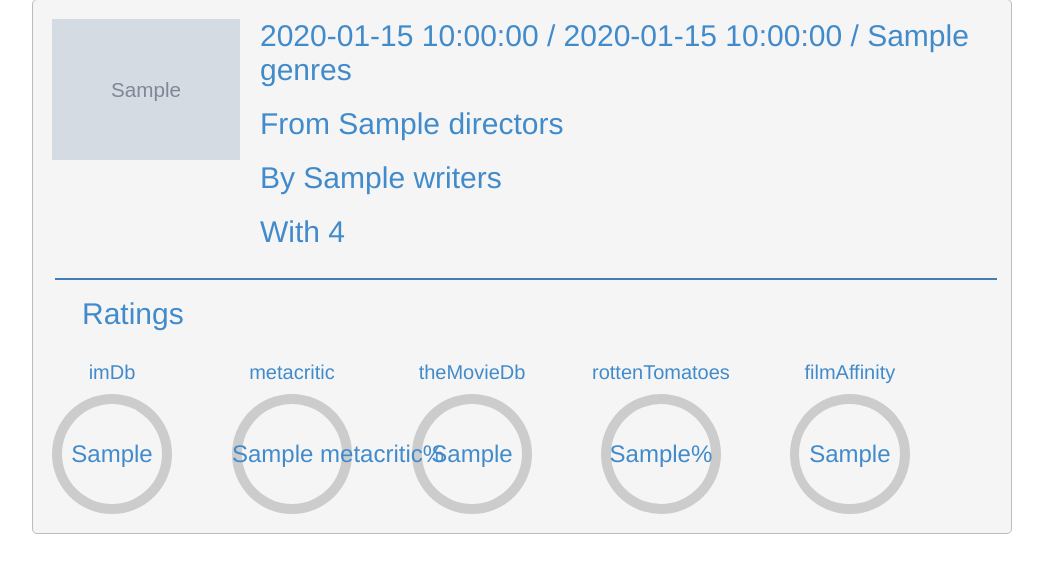
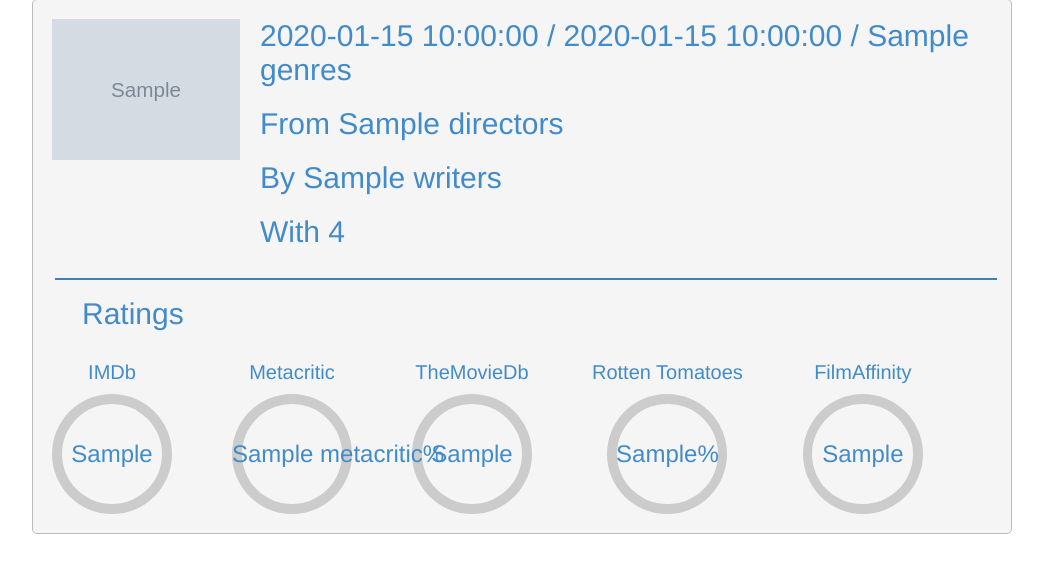
Before and after one commit to barthh/api-imdb, a Python web app: template app/templates/information.html in a window 1280 px wide. Shown: the part 91-664 px from the top of the page, without its empty margins (118-1161 px from the left). Run offline with Jinja, Linux system fonts and the light colour scheme; the template is opened without the code that fills it: most values are stand-ins (such as "Sample title", 1, 10 or a date in 2020); grey boxes marked "Sample" are stand-in pictures.

Commit message:
Small update on ratings

```diff
--- a/app/templates/information.html
+++ b/app/templates/information.html
@@ -61,7 +61,7 @@
         {% if movie.ratings['imDb'] %}
         <div id = "ratings">
           <div class="rating">
-            <div class="rating-source">imDb</div>
+            <div class="rating-source">IMDb</div>
             <div class="c100 p{{ movie.ratingsPurcentage['imDb']}} center">
               <span>{{ movie.ratings['imDb']}}</span>
               <div class="slice">
@@ -74,7 +74,7 @@
 
           {% if movie.ratings['metacritic'] %}
           <div class="rating">
-            <div class="rating-source">metacritic</div>
+            <div class="rating-source">Metacritic</div>
             <div class="c100 p{{ movie.ratingsPurcentage['metacritic']}} center">
               <span>{{ movie.ratings['metacritic']}}%</span>
               <div class="slice">
@@ -87,7 +87,7 @@
 
           {% if movie.ratings['theMovieDb'] %}
           <div class="rating">
-            <div class="rating-source">theMovieDb</div>
+            <div class="rating-source">TheMovieDb</div>
             <div class="c100 p{{ movie.ratingsPurcentage['theMovieDb']}} center">
               <span>{{ movie.ratings['theMovieDb']}}</span>
               <div class="slice">
@@ -100,7 +100,7 @@
 
           {% if movie.ratings['rottenTomatoes'] %}
           <div class="rating">
-            <div class="rating-source">rottenTomatoes</div>
+            <div class="rating-source">Rotten Tomatoes</div>
             <div class="c100 p{{ movie.ratingsPurcentage['rottenTomatoes']}} center">
               <span>{{ movie.ratings['rottenTomatoes']}}%</span>
               <div class="slice">
@@ -113,7 +113,7 @@
 
           {% if movie.ratings['filmAffinity'] %}
           <div class="rating">
-            <div class="rating-source">filmAffinity</div>
+            <div class="rating-source">FilmAffinity</div>
             <div class="c100 p{{ movie.ratingsPurcentage['filmAffinity']}} center">
               <span>{{ movie.ratings['filmAffinity']}}</span>
               <div class="slice">
```
